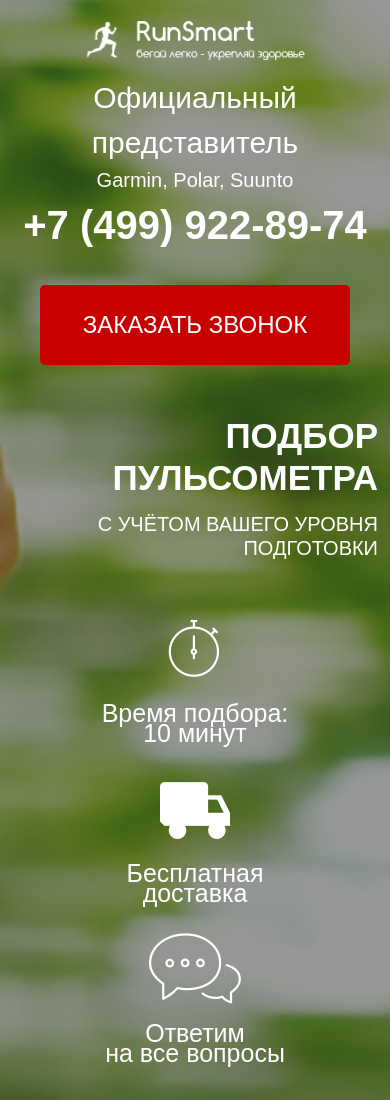
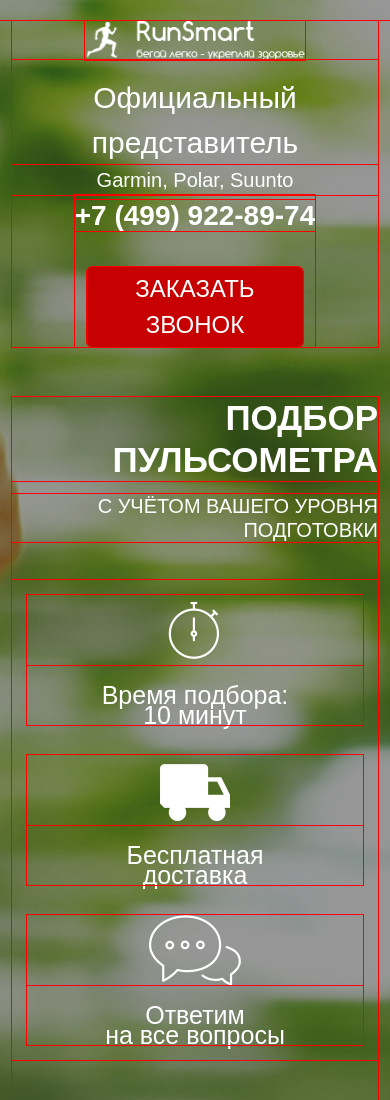
Before and after one commit to Shustovsky/runSmart, a website: page src/index.html in a window 390 px wide. Shown: the top 1100 px of the page. Drawn offline with nearby package versions, Linux system fonts and the light colour scheme; files whose address does not match are found by name.

Commit message:
work with media file

```diff
--- a/src/sass/blocks/_media.scss
+++ b/src/sass/blocks/_media.scss
@@ -76,7 +76,7 @@
             }
         }
         &__phone {
-            font-size: 40px;
+            font-size: 28px;
         }
     }
     .button {
--- a/src/sass/style.scss
+++ b/src/sass/style.scss
@@ -6,7 +6,9 @@
 @import "blocks/advantages";
 @import "blocks/media";
 * {
-    font-family: 'MuseoModerno', sans-serif
+    font-family: 'MuseoModerno', sans-serif;
+    outline: 1px solid red;
+    /* подчеркивает каждый элемент карсным */
 }
 
 .container {
```
Also changed, not shown: src/css/style.min.css.
